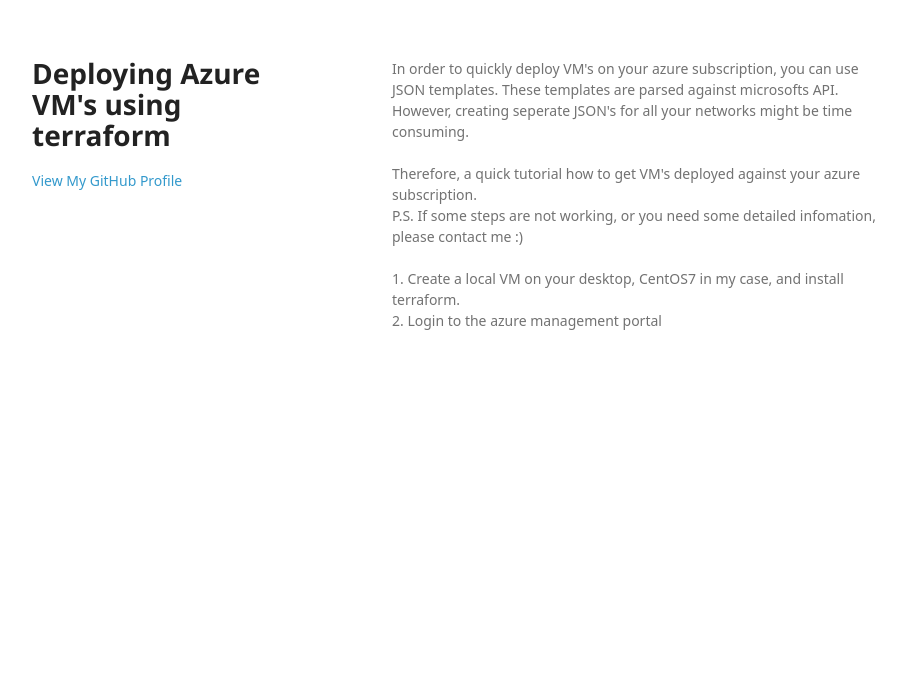
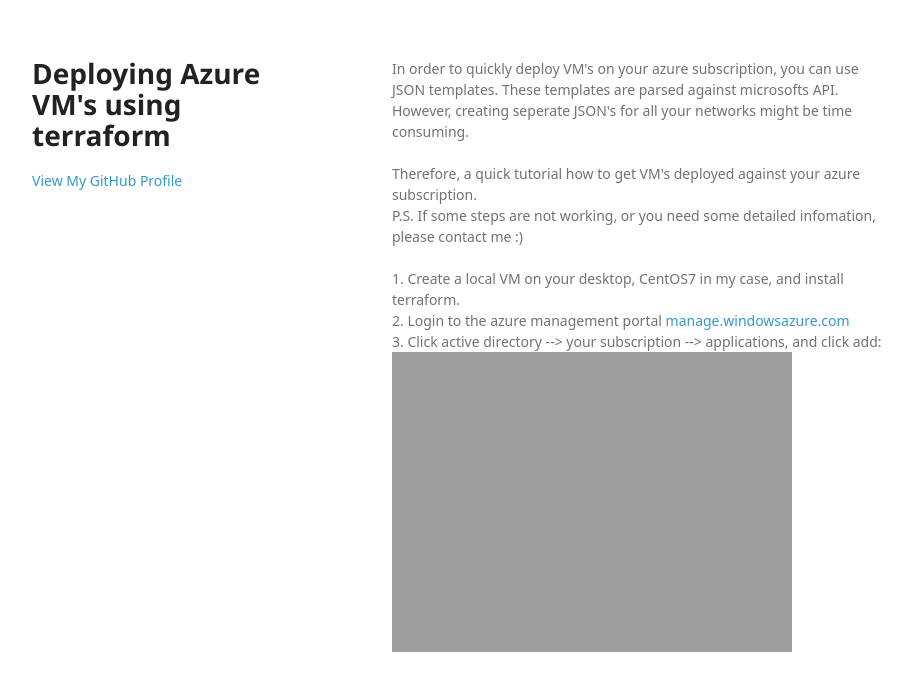
Before and after one commit to arjenwilly/arjenwilly.github.io, a Jekyll site: the page terraform.html, which Jekyll copies as it is, in a window 1280 px wide. Shown: the top 691 px of the page, without its empty margins (178-1090 px from the left). Built offline with Jekyll 4.4.1, drawn with Linux system fonts in a browser that asks for light colours; some web fonts are replaced; some of the changed lines change nothing that is shown.

Commit message:
Update terraform.html

```diff
--- a/terraform.html
+++ b/terraform.html
@@ -31,7 +31,7 @@
         <br><br>
 
         1. Create a local VM on your desktop, CentOS7 in my case, and install terraform. <br>
-        2. Login to the azure management portal <a href="https://manage.windowsazure.com>manage.windowsazure.com</a> <br>
+        2. Login to the azure management portal <a href="https://manage.windowsazure.com">manage.windowsazure.com</a><br>
         3. Click active directory --> your subscription --> applications, and click add:<br>
           <img src="/images/application1.JPG alt="hi" class="inline"/>
 
```
